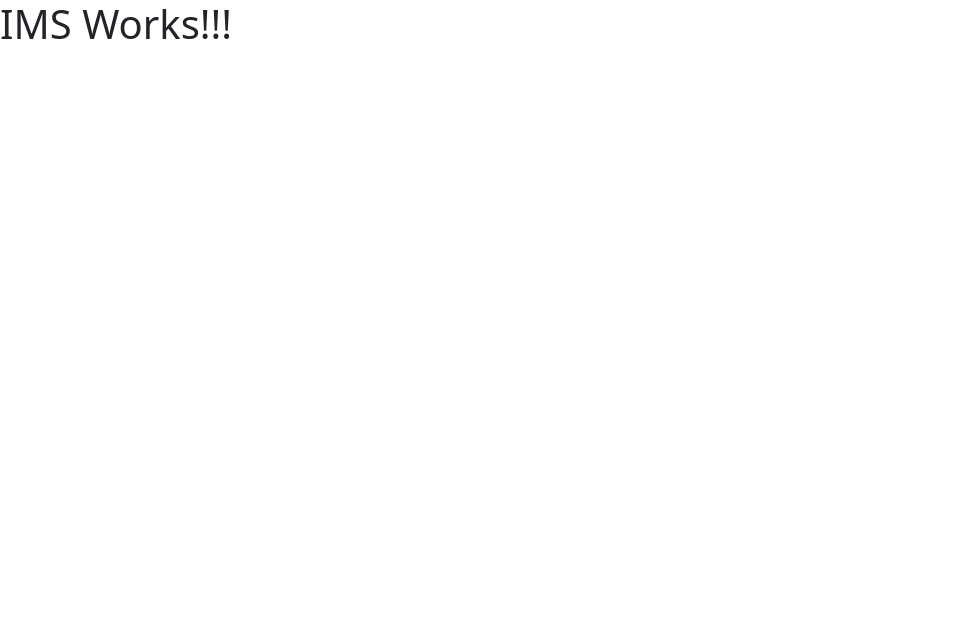
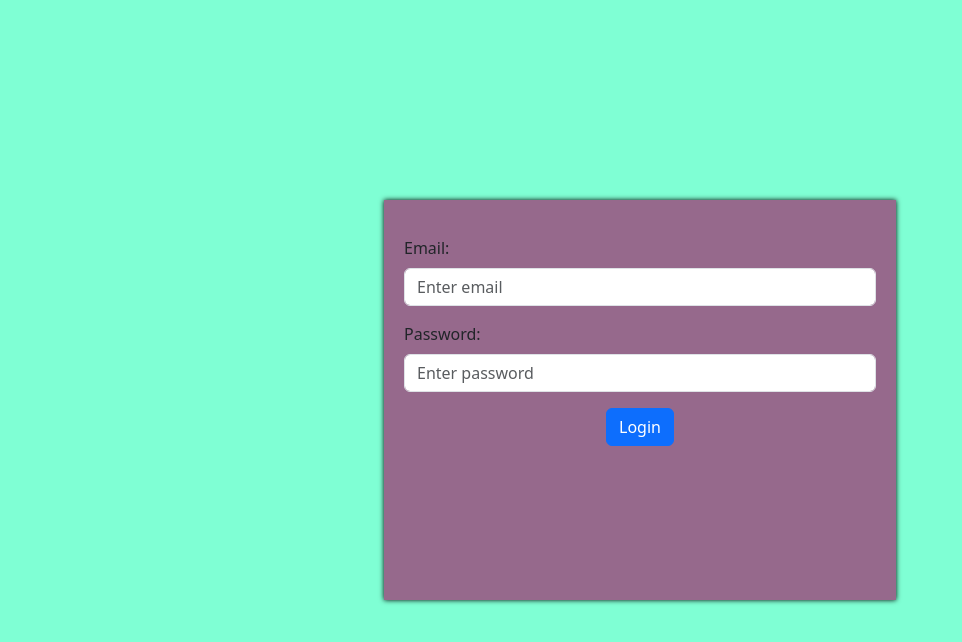
Before and after one commit to Chandrakanth3336/IMS-Project, an Angular app: page / in a window 1280 px wide. Shown: the top 642 px of the page, without its empty margins (0-962 px from the left). Built offline with nearby package versions, Linux system fonts and the light colour scheme.

Commit message:
Login View Completed

```diff
--- a/src/app/app.component.html
+++ b/src/app/app.component.html
@@ -1 +1 @@
-<h1>IMS Works!!!</h1>
+<router-outlet></router-outlet>
--- a/src/app/components/login/login.component.css
+++ b/src/app/components/login/login.component.css
@@ -0,0 +1,12 @@
+.parent{
+    height: 100vh;
+    width: 100vw;
+    background-color: aquamarine;
+}
+.login-IMS{
+height: 50%;
+width: 40%;
+padding: 20px;
+box-shadow: 0px 0px 5px black;
+background-color: rgb(150, 105, 140);
+}
--- a/src/app/components/login/login.component.html
+++ b/src/app/components/login/login.component.html
@@ -1 +1,19 @@
-<p>login works!!!!</p>
+<div class="parent flex-center">
+    <div class="login-IMS">
+        <form>
+            <div class="mb-3 mt-3">
+              <label for="email" class="form-label">Email:</label>
+              <input type="email" class="form-control" id="email" placeholder="Enter email" name="email">
+            </div>
+            <div class="mb-3">
+              <label for="pwd" class="form-label">Password:</label>
+              <input type="password" class="form-control" id="pwd" placeholder="Enter password" name="pswd">
+            </div>
+            <div class="flex-center">
+                <button type="submit" class="btn btn-primary">Login</button>
+            </div>
+
+          </form>
+
+    </div>
+</div>
--- a/src/styles.css
+++ b/src/styles.css
@@ -1 +1,12 @@
-/* You can add global styles to this file, and also import other style files */
+.flex-center{
+display: flex;
+justify-content: center;
+align-items: center;
+}
+.text-center{
+text-align: center;
+}
+body{
+    margin: 0;
+    padding: 0;
+}
```
